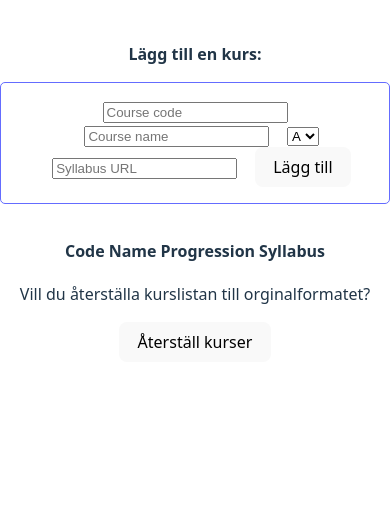
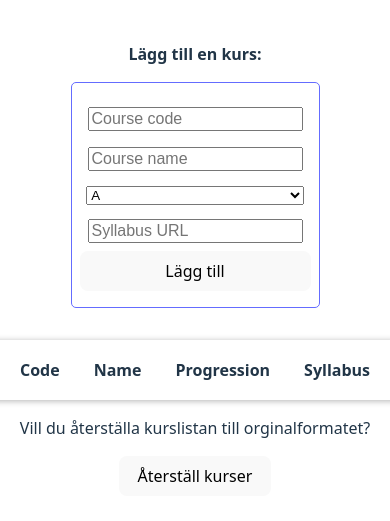
Before and after one commit to gustafsson96/dt208gmoment1.2, a website built with Vite: page index.html in a window 390 px wide. Shown: the part 99-620 px from the top of the page. Built offline with nearby package versions, Linux system fonts and the light colour scheme; no server answers.

Commit message:
Add styling to table and form and update ts comments

```diff
--- a/src/main.ts
+++ b/src/main.ts
@@ -52,24 +52,26 @@ function addCourse(event: Event): void {
   // Get courses from local storage
   let courses: CourseInfo[] = JSON.parse(localStorage.getItem("courses") || "[]");
 
-  // Check if course code exists
+  // Check if course code is unique
   const isCodeUnique = !courses.some(course => course.code === courseCode);
   if (!isCodeUnique) {
     alert("Kurskoden måste vara unik.");
     return;
   }
 
+  // Check if course code is 6 chars
   if (courseCode.length !== 6) {
     alert("Kurskoden måste innehålla 6 tecken.");
     return;
   }
 
+  // Check if progression is A, B or C
   if (!["A", "B", "C"].includes(courseProgression)) {
     alert("Kursprogression måste vara A, B eller C.");
     return;
   }
 
-  // new course object
+  // New course object
   const newCourse: CourseInfo = {
     code: courseCode,
     coursename: courseName,
@@ -78,19 +80,17 @@ function addCourse(event: Event): void {
   };
 
 
-  // add new course
+  // Add new course
   courses.push(newCourse);
 
-  // update list of courses to local storage
+  // Update list of courses to local storage
   localStorage.setItem("courses", JSON.stringify(courses));
 
-  // clear form after submit
+  // Clear form after submit
   form.reset();
 
   showCourses(courses);
 }
-
-document.getElementById("course-form")
 
 /* Function to remove a course from the list */
 function removeCourse(index: number): void {
--- a/src/style.css
+++ b/src/style.css
@@ -55,17 +55,55 @@ button:focus-visible {
   outline: 4px auto -webkit-focus-ring-color;
 }
 
+.remove-btn {
+  padding: 0.3em;
+}
+
+#reset-btn {
+  margin-bottom: 4em;
+}
+
 form {
   border: 1px solid #646cff;
   border-radius: 5px;
-  padding: 1em 0.2em;
+  padding: 1em 0.5em;
   margin-bottom: 2em;
   text-align: center;
 }
 
 form input {
   margin: 0 1em;
+  font-size: 1em;
 }
+
+table {
+  padding: 1em;
+  box-shadow: 0px 1px 6px rgba(0, 0, 0, 0.3);
+  border-radius: 10px;
+}
+
+table th {
+  text-align: left;
+  padding: 0 1em;
+}
+
+table tr td {
+  padding: 1em;
+}
+
+@media screen and (max-width: 768px) {
+  form {
+    display: flex;
+    flex-direction: column;
+  }
+
+  form input,
+  form select {
+    margin: 0.5em;
+  }
+
+}
+
 
 @media (prefers-color-scheme: light) {
   :root {
```
